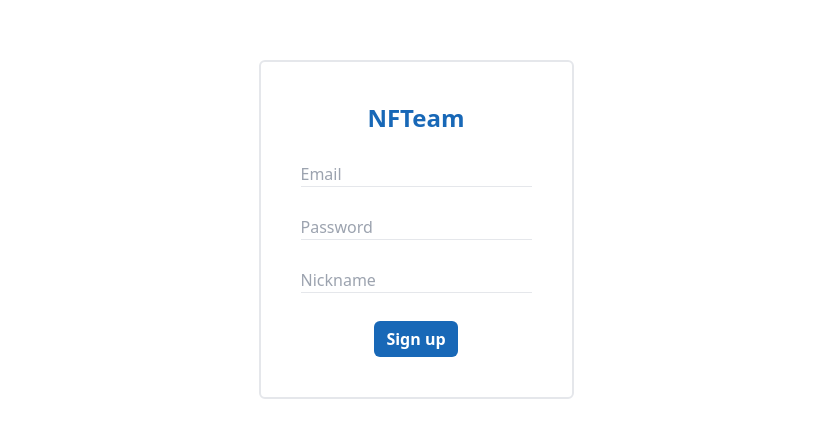
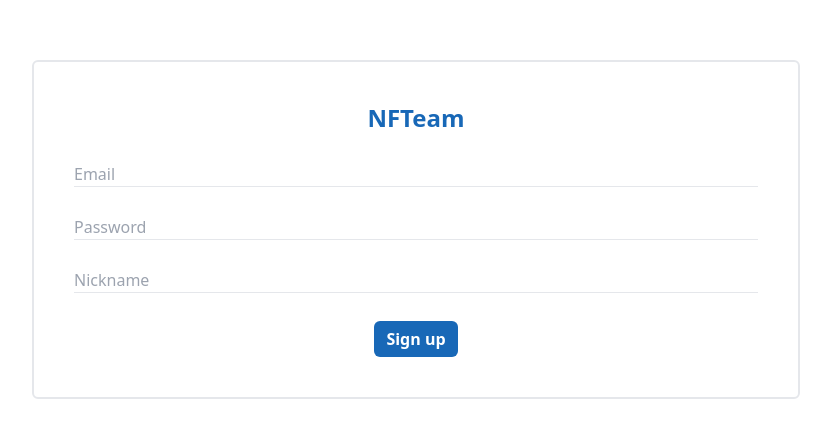
Before and after one commit to Valentin1495/Camptraveler, a React (Vite) app: page /signup in a window 1280 px wide. Shown: the part 171-608 px from the top of the page, without its empty margins (224-1055 px from the left). Built offline with nearby package versions, Linux system fonts and the light colour scheme; no server answers.

Commit message:
feat: Registration

```diff
--- a/src/components/Home/Banner.tsx
+++ b/src/components/Home/Banner.tsx
@@ -2,7 +2,7 @@ import axios from 'axios';
 import { useQuery } from '@tanstack/react-query';
 import { useState } from 'react';
 import BannerCol from './BannerCol';
-import { getHomeCol } from '../../api/collectionApi';
+import { getHomeCol } from '../../api/NFTeamApi';
 
 export interface ColInfo {
   collectionId: number | undefined;
--- a/src/components/Home/Gallery.tsx
+++ b/src/components/Home/Gallery.tsx
@@ -3,7 +3,7 @@ import { ColInfo } from './Banner';
 import { useInView } from 'react-intersection-observer';
 import { useEffect } from 'react';
 import ColCard from '../ColCard';
-import { getHomeCol } from '../../api/collectionApi';
+import { getHomeCol } from '../../api/NFTeamApi';
 
 export interface ColProps extends ColInfo {
   description: string;
--- a/src/components/Home/Header.tsx
+++ b/src/components/Home/Header.tsx
@@ -49,14 +49,14 @@ export default function Header() {
         className='min-w-fit md:flex items-center space-x-2 font-bold'
       >
         <MdCollections className='h-6 w-6' />
-        <h1 className='hidden md:block'>My Collections</h1>
+        <h1 className='hidden lg:block'>My Collections</h1>
       </Link>
       <Link
         to='/collections/create'
         className='font-bold md:flex items-center space-x-2'
       >
         <RiPencilFill className='h-6 w-6' />
-        <h1 className='hidden md:block'>Create</h1>
+        <h1 className='hidden lg:block'>Create</h1>
       </Link>
       <Link to='/account' className='inline-block min-w-fit'>
         <img
--- a/src/index.css
+++ b/src/index.css
@@ -6,13 +6,20 @@
   .text {
     @apply text-lg text-[#707A83] font-semibold;
   }
+
   .bg-brand-color {
     @apply bg-[#1868B7];
   }
+
   .text-brand-color {
     @apply text-[#1868B7];
   }
+
   .signup-input {
-    @apply border-b outline-none;
+    @apply border-b outline-none w-full;
+  }
+
+  .err-msg {
+    @apply text-red-500 text-sm;
   }
 }
--- a/src/pages/CollectionDetails.tsx
+++ b/src/pages/CollectionDetails.tsx
@@ -6,7 +6,7 @@ import { format } from 'date-fns';
 import { useQuery, useInfiniteQuery } from '@tanstack/react-query';
 import { useInView } from 'react-intersection-observer';
 import NotFound from './NotFound';
-import { getCollection, getItemsPerPage } from '../api/collectionApi';
+import { getCollection, getItemsPerPage } from '../api/NFTeamApi';
 import ItemCard from '../components/ItemCard';
 import { ColProps } from '../components/Home/Gallery';
 
--- a/src/pages/Search.tsx
+++ b/src/pages/Search.tsx
@@ -5,7 +5,7 @@ import { useEffect } from 'react';
 import ColResults from '../components/Search/ColResults';
 import { Item } from './CollectionDetails';
 import ItemCard from '../components/ItemCard';
-import { search } from '../api/collectionApi';
+import { search } from '../api/NFTeamApi';
 
 export default function Search() {
   const [searchParams] = useSearchParams();
--- a/src/pages/Signup.tsx
+++ b/src/pages/Signup.tsx
@@ -1,8 +1,10 @@
 import { QueryClient, useMutation } from '@tanstack/react-query';
-import { signup } from '../api/collectionApi';
+import { signup } from '../api/NFTeamApi';
 import { useForm } from 'react-hook-form';
 import { yupResolver } from '@hookform/resolvers/yup';
 import * as yup from 'yup';
+import { AxiosError } from 'axios';
+import { useState } from 'react';
 
 interface UserInfo {
   email: string;
@@ -12,9 +14,21 @@ interface UserInfo {
 
 const SignupSchema = yup
   .object({
-    email: yup.string().required(),
-    password: yup.string().required(),
-    nickname: yup.string().required(),
+    email: yup.string().email('It must be a valid email').required(),
+    password: yup
+      .string()
+      .required()
+      .matches(
+        /^(?=.*[A-Za-z])(?=.*\d)(?=.*[@$!%*#?&])[A-Za-z\d@$!%*#?&]{8,}$/,
+        ' Use 8 or more characters with a mix of letters, numbers & symbols'
+      ),
+    nickname: yup
+      .string()
+      .required()
+      .matches(
+        /^(?=.*[A-Za-z])(?=.*\d)[A-Za-z\d]{3,23}$/,
+        'Use between 3 and 23 characters with a mix of letters and numbers'
+      ),
   })
   .required();
 
@@ -27,11 +41,21 @@ export default function Signup() {
     resolver: yupResolver(SignupSchema),
   });
 
+  const [errMsg, setErrMsg] = useState<string>('');
   const queryClient = new QueryClient();
 
   const { mutate, isLoading, isError, error } = useMutation({
     mutationFn: (userInfo: UserInfo) => signup(userInfo),
     onSuccess: () => queryClient.invalidateQueries({ queryKey: ['users'] }),
+    onError: (error: AxiosError) => {
+      if (!error.response) {
+        setErrMsg('No server response');
+      } else if (error.response.status === 400) {
+        setErrMsg('This email is already in use');
+      } else {
+        setErrMsg('Registration failed');
+      }
+    },
   });
 
   const onSubmit = (data: UserInfo) => {
@@ -42,18 +66,21 @@ export default function Signup() {
     <div className='flex items-center justify-center h-screen'>
       <form
         onSubmit={handleSubmit(onSubmit)}
-        className='border-2 space-y-7 p-10 flex flex-col items-center rounded-md'
+        className='border-2 space-y-7 p-10 flex flex-col w-3/5 rounded-md'
       >
-        <h1 className='text-brand-color text-2xl font-bold'>NFTeam</h1>
+        <h1 className='text-center text-brand-color text-2xl font-bold'>
+          NFTeam
+        </h1>
+
         <input
           {...register('email')}
-          type='email'
+          type='text'
           className='signup-input'
           placeholder='Email'
+          autoFocus
         />
-        {errors.email && (
-          <p className='text-red-500 text-sm'>{errors.email.message}</p>
-        )}
+        {errors.email && <p className='err-msg'>{errors.email.message}</p>}
+
         <input
           {...register('password')}
           type='password'
@@ -61,8 +88,9 @@ export default function Signup() {
           placeholder='Password'
         />
         {errors.password && (
-          <p className='text-red-500 text-sm'>{errors.password.message}</p>
+          <p className='err-msg'>{errors.password.message}</p>
         )}
+
         <input
           {...register('nickname')}
           type='text'
@@ -70,17 +98,16 @@ export default function Signup() {
           placeholder='Nickname'
         />
         {errors.nickname && (
-          <p className='text-red-500 text-sm'>{errors.nickname.message}</p>
+          <p className='err-msg'>{errors.nickname.message}</p>
         )}
 
         <button
           type='submit'
-          className='px-3 py-1.5 font-bold hover:opacity-80 text-white bg-brand-color rounded-md'
+          className='w-fit mx-auto px-3 py-1.5 font-bold hover:opacity-80 text-white bg-brand-color rounded-md'
         >
           {isLoading ? 'Loading...' : 'Sign up'}
         </button>
-
-        {isError && error instanceof Error && <p>Error: {error.message}</p>}
+        {errMsg && <p className='err-msg text-center'>{errMsg}</p>}
       </form>
     </div>
   );
```
Also changed, not shown: src/api/NFTeamApi.ts (renamed from src/api/collectionApi.ts).
